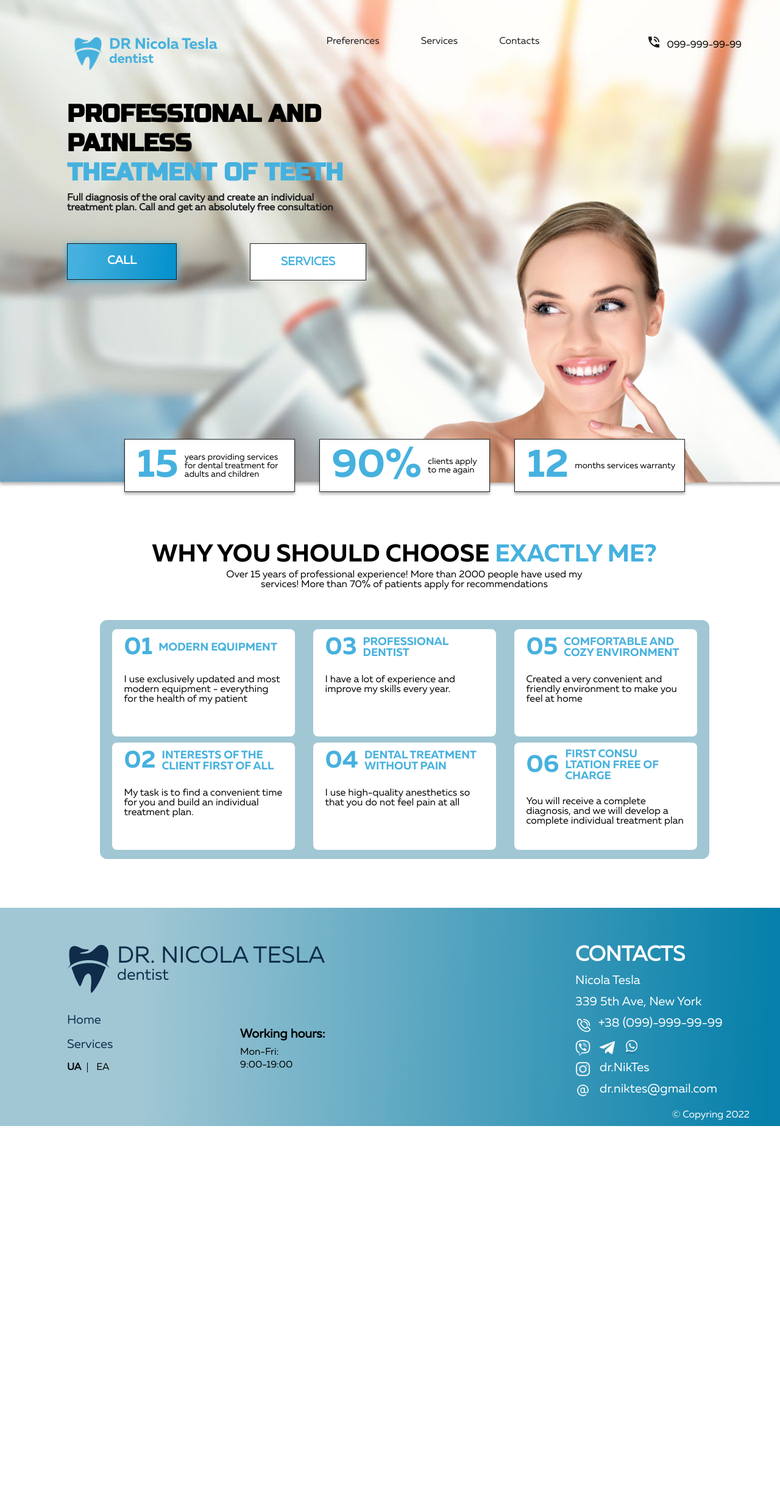
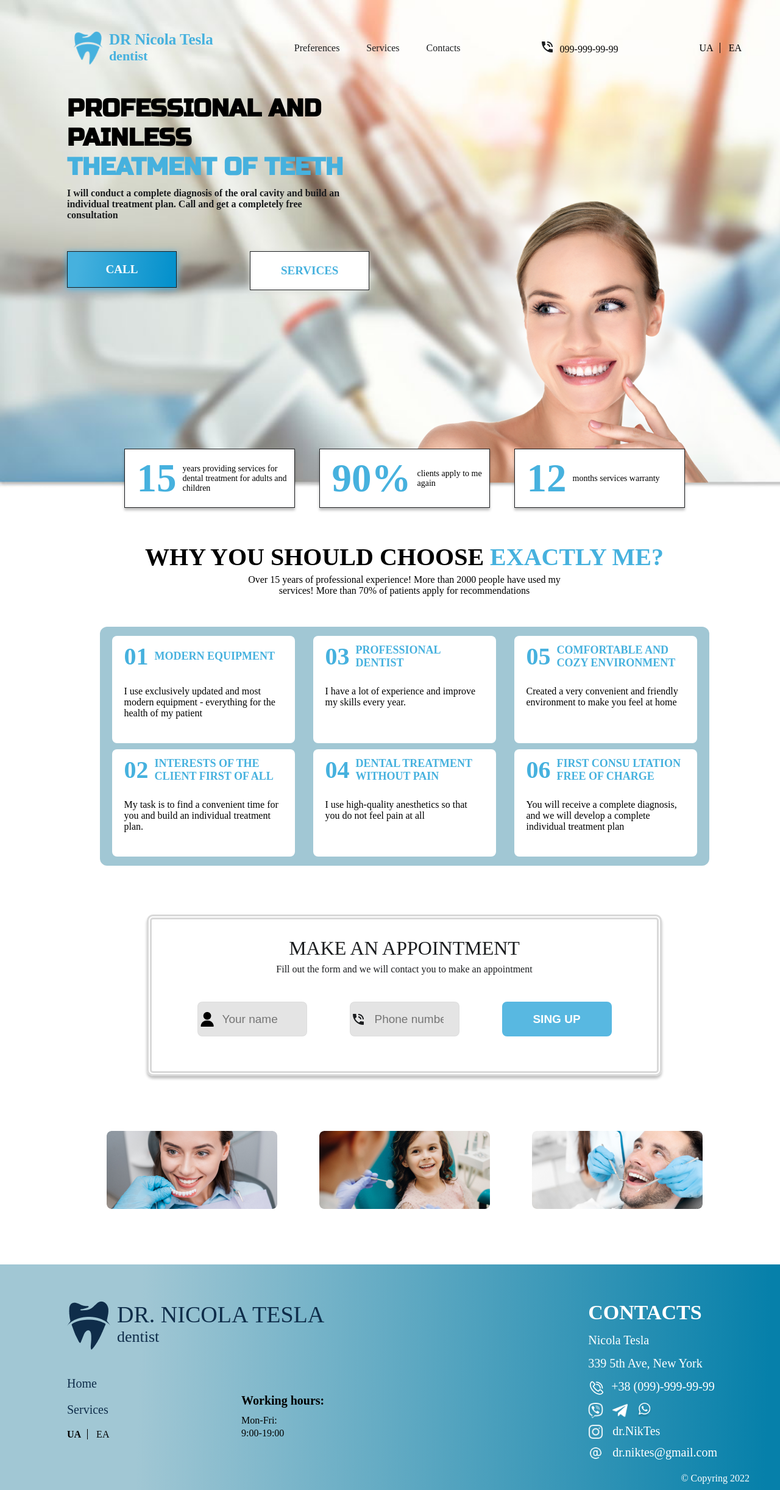
Before and after one commit to Nataly1231/git_structure, a plain HTML site: page index.html in a window 1280 px wide. Shown: the whole page at 61% size. Before the commit the page ends 1847 px from the top, so only its background shows below. Drawn offline with Linux system fonts and the light colour scheme.

Commit message:
homework13

```diff
--- a/css/style.css
+++ b/css/style.css
@@ -1,42 +1,40 @@
 @font-face {
-    font-family: "MullerBold";
+    font-family: "RobotoRegular";
     font-display: swap;
-    src: url("../fonts/MullerBold.woff2") format("woff2"),
-        url("../fonts/MullerBold.woff") format("woff");
+    src: url("../fonts/Roboto-Regular.ttf") format("ttf"),
     font-weight: normal;
     font-style: normal;}
 @font-face {
-    font-family: "MullerRegular";
+    font-family: "SofiaSans";
     font-display: swap;
-    src: url("../fonts/MullerRegular.woff2") format("woff2"),
-        url("../fonts/MullerRegular.woff") format("woff");
+    src: url("../fonts/SofiaSans-VariableFont_wght.ttf") format("ttf"),
     font-weight: normal;
     font-style: normal;}
 *{margin: 0;
 padding: 0;
 box-sizing: border-box;}
 body{font-family: "MullerRegular";}
-.first-screen{padding-top: 60px;
-height: 800px;
+.first-screen{padding-top: 4%;
+max-height: 800px;
 background-repeat: no-repeat;
 background-size: cover;
 background-image: url('../img/background.jpg');}
 /*навигация*/
 .header{display: flex;
-justify-content: space-between;}
+justify-content: space-between;
+align-items: center;}
 .container{padding: 0px 63px 0px 110px;}
 .logo{display: flex;}
 .logo_img{margin: 0 10px;
 height: 55px;}
 .logo_title{color: #46B1DE;
 font-size: 25px;
-font-family: "MullerBold";
+font-family: "SofiaSans";
 font-weight: 700;}
 .text-dentist{font-size: 22px;}
 .nav{display: flex;
 justify-content: space-between;
-grid-column-gap: 44px;
-width: 350px;}
+grid-column-gap: 44px;}
 .nav_item:hover{color: #0591CC;}
 .nav_item{text-decoration: none;
 color: #1B1D1F;
@@ -48,6 +46,17 @@ color: black;
 font-size: 16px;
 transition: color 0.4s linear;}
 .number:hover{color: #0591CC;}
+.header_lang-ua{color: black;
+    text-decoration: none;}
+.header_lang-ua::after{
+    content: "";
+    border-right: 1px solid black;
+    padding-right: 10px;}
+.header_lang-ea{ color: black;
+    text-decoration: none;}
+.header_lang-ea::before{
+    content: "";
+    padding-left: 10px;}
 /*заголовок*/
 .title{max-width: 530px;
 margin-top: 48px;}
@@ -57,6 +66,7 @@ text-transform: uppercase;
 font-weight: 700;}
 .blue_title{color: #46B1DE;}
 .title-bottom{margin-top: 10px;
+font-family: 'RobotoRegular', serif;
 font-weight: 700;
 font-size: 16px;
 color: #1B1D1F;
@@ -105,6 +115,7 @@ margin: 0 10px;
 font-family: "MullerBold";
 font-weight: 700;}
 .block_text{white-space: normal;
+font-family: 'RobotoRegular', serif;
 vertical-align: middle;
 font-weight: 400;
 font-size: 14px;}
@@ -118,7 +129,8 @@ z-index: 1;}
     justify-content: center;
     margin: 90px 0 80px 0;}
 .wm_title{margin-bottom: 50px;
-text-align: center;}
+text-align: center;
+font-family: 'RobotoRegular', serif;   }
 .wm-title-top{text-transform: uppercase;
 font-size: 40px;
 font-family: "MullerBold";
@@ -136,6 +148,7 @@ grid-column-gap: 30px;}
 flex-direction: column;
 justify-content: center;}
 .wm_body-card{background-color: white;
+font-family: 'RobotoRegular', serif;
 width: 300px;
 height: 176px;
 border-radius: 8px;}
@@ -154,6 +167,79 @@ padding: 0 0 0 10px;}
 .wm-text{
 font-size: 16px;
 padding: 0 20px;}
+/*regist*/
+.block-regist{display: flex;
+justify-content: center;}
+.wrapper{margin-bottom: 90px;
+    border: 1px double #D9D9D9 ;
+    border-width: 8px;
+    width: 845px;
+    height: 265px;
+    box-shadow: 0px 4px 4px rgba(0, 0, 0, 0.25);
+    border-radius: 10px;
+    justify-content: center;}
+.regist{text-align: center;
+    color: #1B1D1F;
+    margin-top: 29px;}
+.regist-title{text-transform: uppercase;
+    font-weight: 500;
+    font-size: 32px;
+    margin-bottom: 7px;}
+.regist-titledop{
+    font-weight: 400;
+    font-size: 16px;
+    margin-bottom: 44px;}
+.regist-entry{display: flex;
+    justify-content: center;
+    position: relative;
+    gap: 0 70px;}
+input{
+    text-decoration: none;
+    -moz-border-radius: 8px;
+    -webkit-border-radius: 8px;
+    border-radius: 8px;
+    outline: none;
+    background: rgba(217, 217, 217, 0.71);
+    font-size: 19px;
+    border: 1px solid rgba(217, 217, 217, 0.71);}
+input:focus{border: 2px solid #46B1DE;
+    border-radius: 8px;}
+.regist-email{ background-image: url('../img/people.png');
+    background-repeat: no-repeat;
+    height: 24px;
+    background-position: 4px;
+    width: 180px;
+    height: 57px;
+    padding: 0px 10px 0px 40px;}
+.regist-phone{background-image: url('../img/phone.svg');
+    background-repeat: no-repeat;
+    height: 24px;
+    background-position: 4px;
+    width: 180px;
+    height: 57px;
+    padding: 0 10px 0px 40px;}
+.regist-bottom{background-color: #46B1DE;
+    font-weight: 600;
+    font-size: 19px;
+    color: white;
+    border-radius: 8px;
+    padding: 15px 20px;
+    border: none;
+    cursor: pointer;
+    width: 180px;
+    height: 57px;
+    opacity: 0.9;
+    text-align: center;}
+
+/*photo*/
+.mini-photo{justify-content: center;}
+.block-photo{display: flex;
+    justify-content: center;
+    gap: 0 69px;
+    margin-bottom: 91px;}
+.block-img{width: 280px;
+    height: 128px;
+    border-radius: 8px;}
   /*footer*/
 .footer{padding: 60px 0 10px 0;
     background: linear-gradient(91.75deg, #A1C7D4 18.06%, #0680AA 98.16%);
@@ -169,6 +255,7 @@ padding: 0 20px;}
 .footer_text-title{
     color: #0F2D4A;
     font-size: 38px;
+    font-family: "SofiaSans";
     font-weight: 400;}
 .footer_text-dentist{font-size: 26px;}
 .footer_inblock{display: flex;
@@ -262,3 +349,77 @@ height: 25px;}
 .copyring{text-align: right;
 margin: 10px 50px 0 0;
 color: white;}
+@media (max-width: 992px) {
+    .container{padding: 0px 20px 0px 80px;}
+    .card_image{top: 290px;
+    left: 475px;}
+    .image-lady{
+        max-height: 500px;}
+    .title {
+        margin-top: 75px;}
+    .wm_body {
+        padding: 12px 11px;
+        grid-column-gap: 15px;}
+    .wm_body-card{width: 270px;}
+    .wm-number{font-size: 25px;}
+    .block-img {
+            width: 256px;
+            height: 108px;}}
+@media (max-width: 480px) {
+    .container{padding: 0px 10px 0px 10px;}
+    .nav{display: none;}
+    .header_lang{display: none;}
+    .logo_title {font-size: 20px;}
+    .text-dentist{font-size: 11px;}
+    .number{font-size: 12px;}
+    .phone_img{height: 10px;}
+    .logo_img {height: 34px;}
+    .title{text-align: center;}
+    h1{font-size: 25px;}
+    .title-bottom{text-align: center;}
+    .card {display: none;}
+    .bottom {justify-content: center;
+        margin: 25px 0 0px 0;
+        font-size: 13px;}
+    .bot_call {
+        padding: 14px 26px;
+        width: 100px;
+        height: 45px;}
+    .bot_serv {
+        margin-left: 80px;
+        padding: 16px 20px;}
+    .card_image{position: relative;
+            top: -2px;
+            left: 112px;}
+    .image-lady{width: 235px;
+    height: 215px;}
+    .why_me{display: block;}
+    .wm_body-card {width: 100%;}
+    .wm_body {flex-direction: column;
+        padding: 15px 25px;
+        max-width: 350px;
+        margin-left: auto;
+        margin-right: auto;
+        width: 22em;}
+    .wm_body-block {padding-bottom: 10px;}
+    .block-photo {margin-left: auto;
+        margin-right: auto;
+        width: 13em;
+        gap: 0 50px;
+        flex-direction: column;
+        gap: 15px 0px;}
+    .block-img {
+        width: 245px;
+        height: 115px;}
+    .wrapper {height: 395px;
+            max-width: 430px;}
+    .regist-entry {
+        gap: 10px 0px;
+        flex-direction: column;
+        margin-left: auto;
+        margin-right: auto;
+        width: 11em;}
+    .footer_body {flex-direction: column;
+        gap: 31px 0px;}
+
+}
--- a/index.html
+++ b/index.html
@@ -7,6 +7,9 @@
     <link rel="preconnect" href="https://fonts.gstatic.com" crossorigin>
     <link href="https://fonts.googleapis.com/css2?family=Russo+One&display=swap" rel="stylesheet">
     <link rel="stylesheet" href="./css/style.css">
+    <meta name="viewport"
+        content="width=divice-width, user-scalable=no, initial-scale=1.0, maximum-scale=1.0, minimum-scale=1.">
+    <meta http-equiv="X-UA-Compatible" content="ie=edge">
 </head>
 <body>
     <section class="first-screen">
@@ -26,12 +29,16 @@
                     <img class="phone_img" src="./img/phone.svg" alt="">
                     <a  class="number" href="tel: 099-999-99-99">099-999-99-99</a>
                 </div>
+                <div class="header_lang">
+                    <a href="#" class="header_lang-ua">UA</a>
+                    <a href="#" class="header_lang-ea">EA</a>
+                </div>
             </header>
             <div class="title">
                 <h1>Professional and painless<p class="blue_title">theatment of teeth</p></h1>
             </div>
-            <div class="title-bottom">Full diagnosis of the oral cavity and create an individual treatment plan. Call and get an absolutely free consultation
-            </div>
+            <div class="title-bottom">I will conduct a complete diagnosis of the oral cavity and build
+                an individual treatment plan. Call and get a completely free consultation</div>
             <div class="bottom">
                 <a class="bot_call" href="tel: 099-999-99-99">Call</a>
                 <a class="bot_serv" href="#">Services</a>
@@ -95,6 +102,31 @@
             </div>
         </div>
     </section>
+    <section class="block-regist">
+        <div class="container">
+            <div class="wrapper">
+                <div class="regist">
+                    <p class="regist-title">Make an appointment</p>
+                    <p class="regist-titledop">Fill out the form and we will contact you to make an appointment</p>
+                </div>
+                <form class="regist-entry">
+                    <p><input class="regist-email" type="text" maxlength="30" placeholder="Your name" name="yournm@"></p>
+                    <p><input class="regist-phone" type="number" maxlength="15" placeholder="Phone number"></p>
+                    <button  class="regist-bottom" type="submit">SING UP</button>
+                </form>
+            </div>
+        </div>
+    </section>
+    <section class="mini-photo">
+        <div class="container">
+            <div class="block-photo">
+                <img class="block-img" src="./img/Rectangle 16.png" alt="">
+                <img class="block-img" src="./img/Rectangle 19.png" alt="">
+                <img class="block-img" src="./img/Rectangle 18.png" alt="">
+            </div>
+        </div>
+    </section>
+    </section>
     <footer class="footer">
         <div class="container">
             <div class="footer_body">
```
Also changed, not shown: img/Rectangle 16.png (added), img/Rectangle 18.png (added), img/Rectangle 19.png (added), img/people.png (added).
